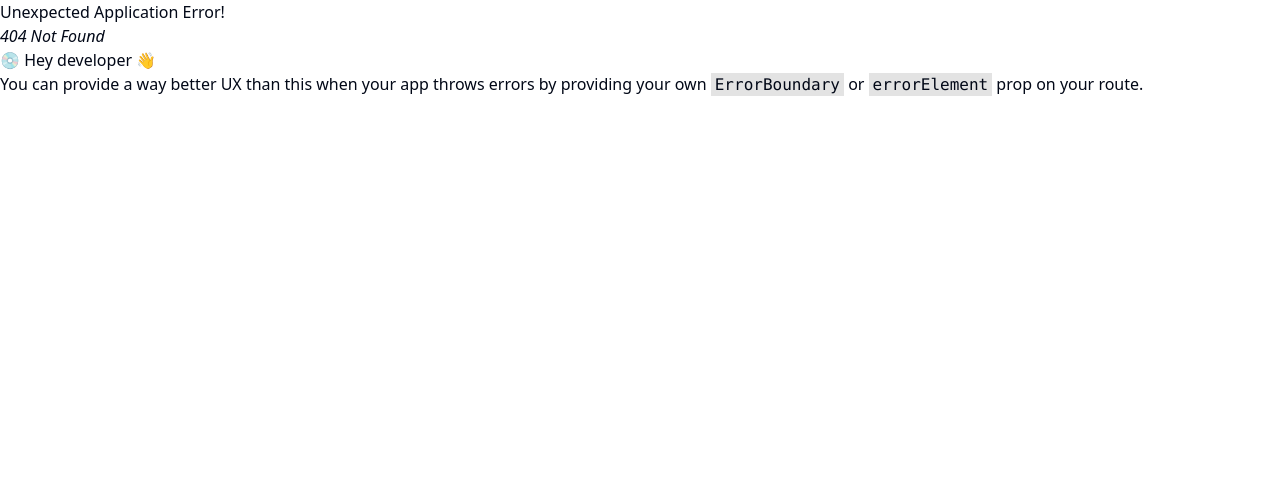
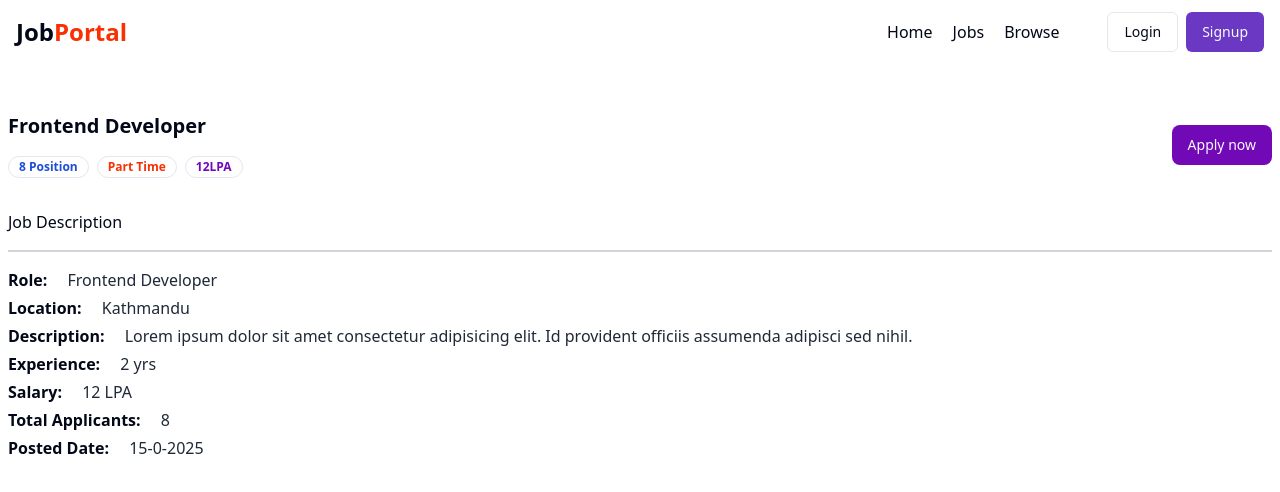
Before and after one commit to Yojal-karki7/Job_Portal, a React (Vite) app in the folder frontend/: page /description/1 in a window 1280 px wide. Before the commit this address had no page. Shown: the top 492 px of the page. Built offline with nearby package versions, Linux system fonts and the light colour scheme.

Commit message:
Job description page

```diff
--- a/frontend/src/App.jsx
+++ b/frontend/src/App.jsx
@@ -7,6 +7,7 @@ import Home from './components/Home'
 import Jobs from './components/Jobs'
 import Browse from './components/Browse'
 import Profile from './components/Profile'
+import JobDescription from './components/JobDescription'
 
 const appRouter = createBrowserRouter([
   {
@@ -24,6 +25,10 @@ const appRouter = createBrowserRouter([
   {
     path: '/jobs',
     element: <Jobs />
+  },
+  {
+    path: '/description/:id',
+    element: <JobDescription />
   },
   {
     path: '/browse',
--- /dev/null
+++ b/frontend/src/components/JobDescription.jsx
@@ -0,0 +1,50 @@
+import React from "react";
+import { Badge } from "./ui/badge";
+import Navbar from "./shared/Navbar";
+import { Button } from "./ui/button";
+
+const JobDescription = () => {
+  const isApplied = false;
+  return (
+    <>
+      <Navbar />
+      <div className="max-w-7xl mx-auto my-10 p-6 sm:p-2">
+        <div className="flex items-center justify-between">
+          <div className="">
+            <h1 className="font-bold text-xl">Frontend Developer</h1>
+            <div className="flex items-center gap-2 mt-4">
+              <Badge className={"text-blue-700 font-bold"} variant="ghost">
+                8 Position
+              </Badge>
+              <Badge className={"text-[#F83002] font-bold"} variant="ghost">
+                Part Time
+              </Badge>
+              <Badge className={"text-[#7209B7] font-bold"} variant="ghost">
+                12LPA
+              </Badge>
+            </div>
+          </div>
+          <Button
+          disabled={isApplied}
+          className={`rounded-lg ${isApplied ? 'bg-gray-600 cursor-not-allowed' : 'bg-[#7209B7] hover:bg-[#561f7a]'}`}>
+            {
+                isApplied ? 'Applied' : 'Apply now'
+            }
+          </Button>
+        </div>
+        <h1 className="border-b-2 border-b-gray-300 font-medium my-4 py-4">Job Description</h1>
+        <div className="my-4">
+            <h1 className="font-bold my-1">Role: <span className="pl-4 font-normal text-gray-800">Frontend Developer</span></h1>
+            <h1 className="font-bold my-1">Location: <span className="pl-4 font-normal text-gray-800">Kathmandu</span></h1>
+            <h1 className="font-bold my-1">Description: <span className="pl-4 font-normal text-gray-800">Lorem ipsum dolor sit amet consectetur adipisicing elit. Id provident officiis assumenda adipisci sed nihil.</span></h1>
+            <h1 className="font-bold my-1">Experience: <span className="pl-4 font-normal text-gray-800">2 yrs</span></h1>
+            <h1 className="font-bold my-1">Salary: <span className="pl-4 font-normal text-gray-800">12 LPA</span></h1>
+            <h1 className="font-bold my-1">Total Applicants: <span className="pl-4 font-normal text-gray-800">8</span></h1>
+            <h1 className="font-bold my-1">Posted Date: <span className="pl-4 font-normal text-gray-800">15-0-2025</span></h1>
+        </div>
+      </div>
+    </>
+  );
+};
+
+export default JobDescription;
--- a/frontend/src/components/shared/Job.jsx
+++ b/frontend/src/components/shared/Job.jsx
@@ -3,8 +3,11 @@ import { Button } from "../ui/button";
 import { Bookmark } from "lucide-react";
 import { Avatar, AvatarImage } from "../ui/avatar";
 import { Badge } from "../ui/badge";
+import { useNavigate } from "react-router-dom";
 
 const Job = () => {
+  const navigate = useNavigate();
+  const jobId = 'sjdasdkafjksagkaga'
   return (
     <div className="p-4 rounded-md shadow-xl bg-white border border-gray-100 w-full">
       <div className="flex items-center justify-between">
@@ -43,7 +46,7 @@ const Job = () => {
         </Badge>
       </div>
       <div className="flex items-center gap-4 mt-4">
-            <Button variant="outline">Details</Button>
+            <Button variant="outline" onClick={()=>navigate(`/description/${jobId}`)}>Details</Button>
             <Button className="bg-[#7209B7] sm:w-[55%]">Save for Later</Button>
         </div>
     </div>
```
